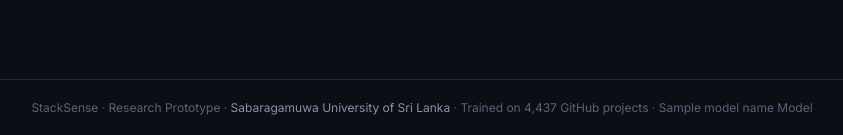
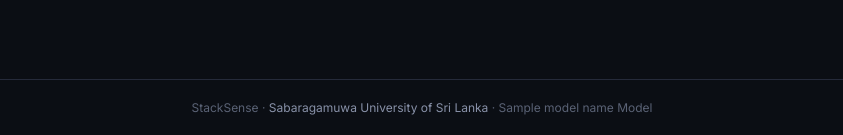
Before and after one commit to KanujanS/StackSense, a Flask app: template templates/index.html in a window 1280 px wide. Shown: the part 1705-1840 px from the top of the page, without its empty margins (218-1061 px from the left). Run offline with Flask 3, Linux system fonts and the light colour scheme; the template is opened without the code that fills it: most values are stand-ins (such as "Sample title", 1, 10 or a date in 2020); parts of the project's set-up code (start-up, migrations or seed data) failed here and were passed over.

Commit message:
Update footer content for clarity and conciseness

```diff
--- a/templates/index.html
+++ b/templates/index.html
@@ -766,8 +766,8 @@ footer span { color: var(--text-dim); }
 </div><!-- /page-wrap -->
 
 <footer>
-  StackSense · Research Prototype · <span>Sabaragamuwa University of Sri Lanka</span> ·
-  Trained on 4,437 GitHub projects · {{ model_name }} Model
+  StackSense · <span>Sabaragamuwa University of Sri Lanka</span> ·
+  {{ model_name }} Model
 </footer>
 
 <script>
```
